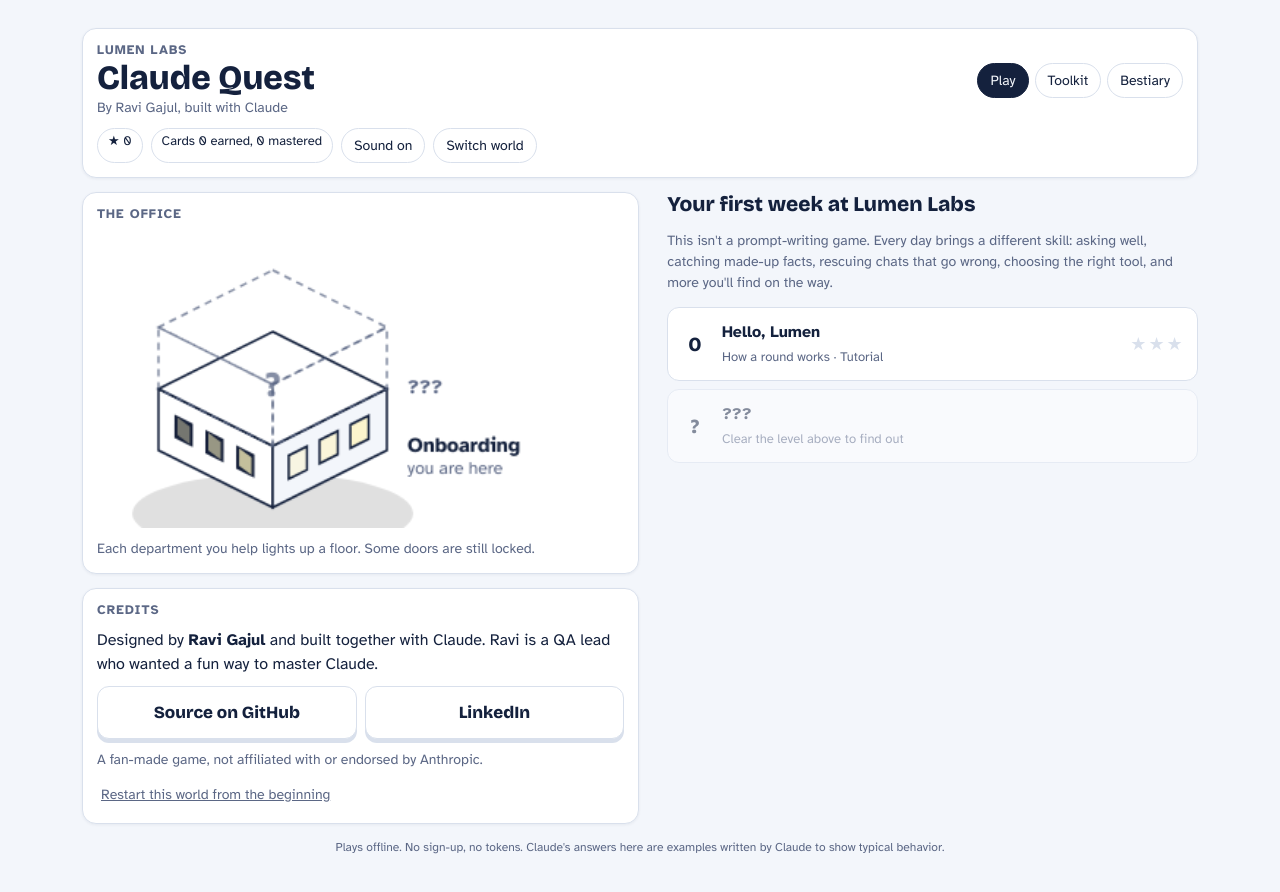
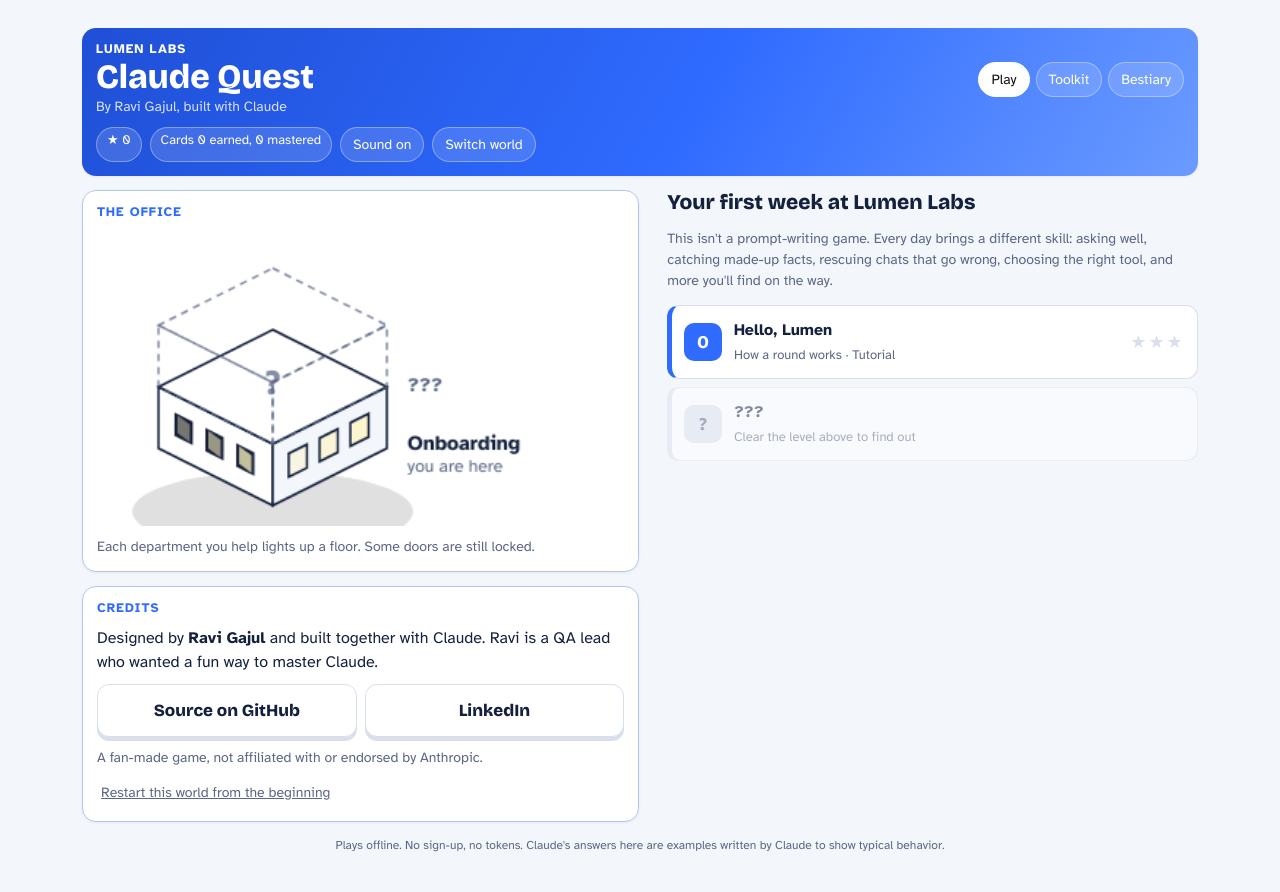
Before and after one commit to ravigajul/claude-quest, a plain HTML site: page index.html in a window 1280 px wide. Both pictures are taken after a click on the button 264 px from the left and 410 px from the top of the page. Drawn offline with nearby package versions, Linux system fonts and the light colour scheme.

Commit message:
Show each world's color across headers, levels and cards
Co-Authored-By: Claude Opus 5.5 <noreply@anthropic.com>
Claude-Session: https://claude.ai/code/session_012SgbgoZRqvwjrGiWDigfpc

```diff
--- a/index.html
+++ b/index.html
@@ -217,6 +217,26 @@ button:focus-visible{outline:3px solid var(--accent);outline-offset:2px}
   #app.wide .grid2{grid-template-columns:repeat(3,minmax(0,1fr))}
   h1{font-size:34px}
 }
+/* world color everywhere */
+h3{color:var(--accent)}
+[data-skin="office"] h3{color:#2f6bff}
+.card{border-color:color-mix(in srgb,var(--accent) 22%,var(--line))}
+.lvl{border-left:5px solid var(--accent)}
+.lvl:disabled{border-left-color:var(--line)}
+.lvl .num{width:38px;height:38px;flex:0 0 38px;display:grid;place-items:center;border-radius:10px;background:var(--accent);color:var(--accent-ink);font-size:18px}
+.lvl:disabled .num{background:var(--line);color:var(--muted)}
+.avatar{background:var(--accent);color:var(--accent-ink)}
+.hero{border:none;color:#fff}
+.hero h3,.hero h1{color:#fff}
+.hero .muted{color:rgba(255,255,255,.82)}
+.hero .pill,.hero .tab{background:rgba(255,255,255,.14);color:#fff;border-color:rgba(255,255,255,.35)}
+.hero .tab[aria-current="true"]{background:#fff;color:#111;border-color:#fff}
+[data-skin="office"] .hero{background:linear-gradient(120deg,#1f4fd6,#2f6bff 55%,#6b9bff)}
+[data-skin="heist"] .hero,html:not([data-skin]) .hero{background:linear-gradient(120deg,#b81f1d,#5a0e0e 55%,#17171b);box-shadow:inset 0 -3px 0 #e8b54a}
+[data-skin="wizard"] .hero{background:linear-gradient(120deg,#5b3fc4,#2f1f6e 55%,#1d4f4a);box-shadow:inset 0 -3px 0 #7ff0d0}
+[data-skin="wizard"] .hero h1{color:#7ff0d0}
+[data-skin="heist"] .hero h1{color:#ffffff;text-shadow:0 2px 0 #000}
+.why .w.best{border-color:var(--accent)}
 </style>
 </head>
 <body>
@@ -286,7 +306,7 @@ function tower(floors){
       if(f.mystery){ctx.globalAlpha=.45+.3*Math.sin(t/550);poly(L,null,muted,[5,4]);poly(R,null,muted,[5,4]);poly(T,null,muted,[5,4]);
         ctx.fillStyle=muted;ctx.font="800 24px "+v("--display");ctx.textAlign="center";ctx.fillText("?",x0,top+b/2+fh/2+6);ctx.textAlign="left";ctx.globalAlpha=1;
         ctx.fillStyle=muted;ctx.font="700 13px "+v("--body");ctx.fillText("???",x0+a+14,(top+base)/2+b/2+4);return;}
-      poly(L,f.lit?"#e0b62f":card,ink);poly(R,f.lit?acc:bg,ink);poly(T,f.lit?"#ffe680":card,ink);
+      var blue=v("--accent");poly(L,f.lit?blue:card,ink);poly(R,f.lit?"#6b9bff":bg,ink);poly(T,f.lit?"#cfe0ff":card,ink);
       for(var k=0;k<3;k++){var u=.14+k*.27,du=.16,y1=top+12,wh=16;
         var glow=f.lit?(.65+.35*Math.sin(t/260+i*3+k*1.7)):f.now?(.35+.35*Math.sin(t/700+k)):0;
         var wc=f.lit||f.now?"rgba(255,244,190,"+(.4+.6*glow).toFixed(2)+")":line;
@@ -716,7 +736,7 @@ function themePicker(){
 function header(){
   var total=0;for(var k in S.stars)total+=S.stars[k];
   var mastered=0,earned=0;for(var c in S.cards){earned++;if(S.cards[c]==="mastered")mastered++;}
-  return h("div",{class:"card"},
+  return h("div",{class:"card hero"},
     h("div",{class:"top"},h("div",null,h("h3",null,THEMES[S.theme].tag),h("h1",null,"Claude Quest"),h("div",{class:"muted"},"By "+CREATOR.name+", built with Claude")),
       h("div",{class:"tabs",role:"tablist"},
         ["play","toolkit","bestiary"].map(function(t){return h("button",{class:"tab",type:"button","aria-current":S.tab===t?"true":"false",onclick:function(){S.tab=t;save();home();}},t==="play"?"Play":t==="toolkit"?"Toolkit":"Bestiary");}))),
```
